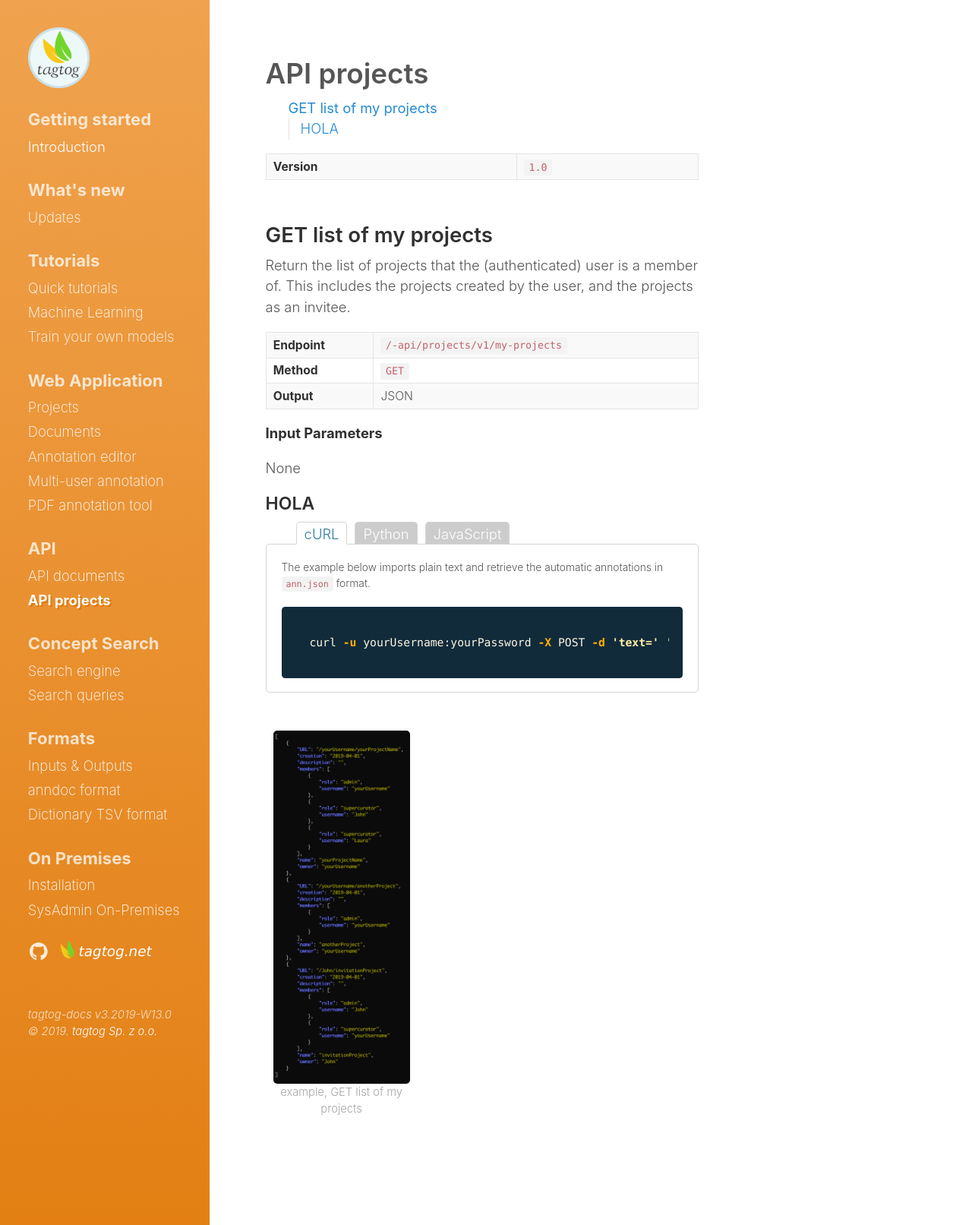
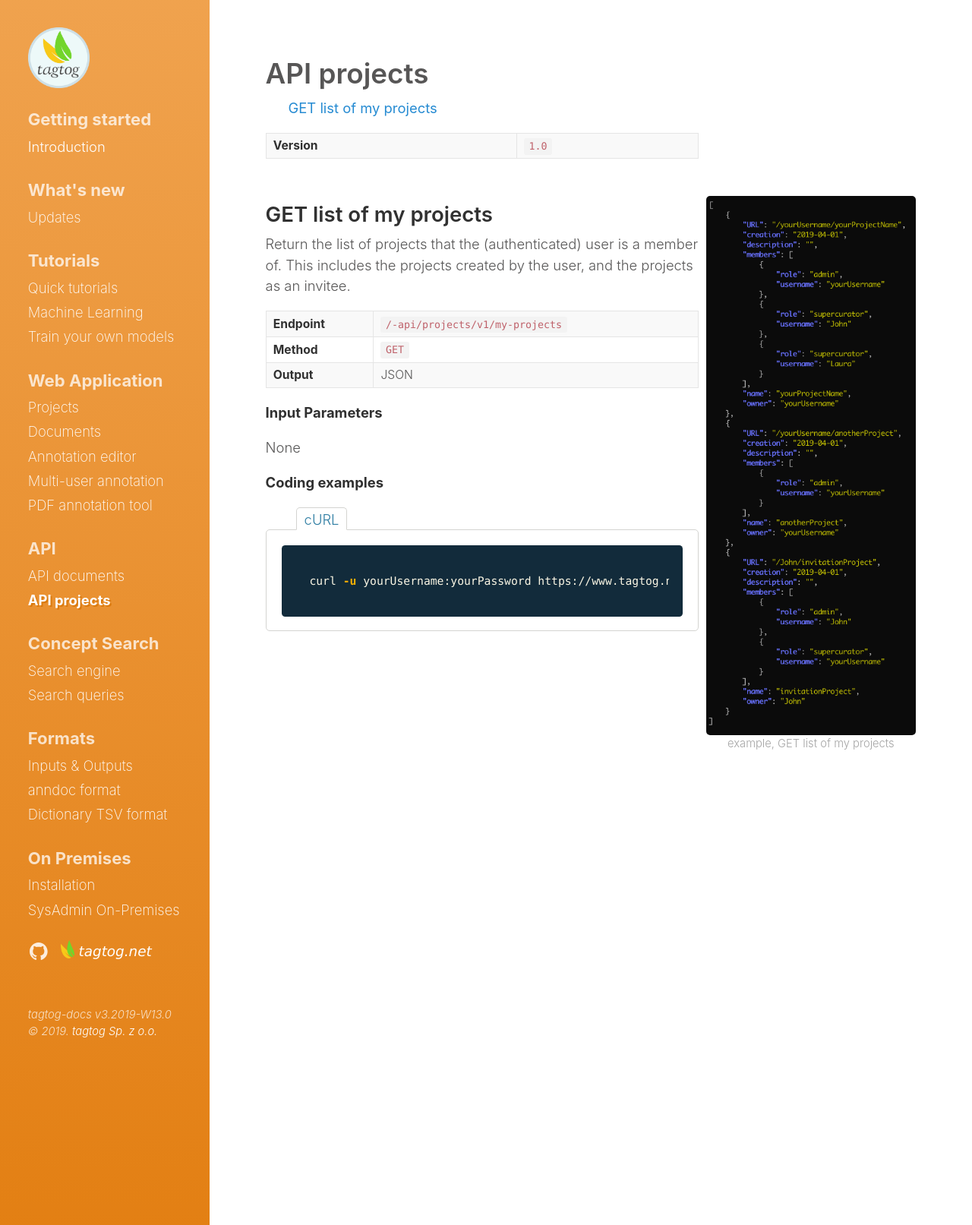
Before and after one commit to tagtogorg/tagtog-doc, a Jekyll site: the page built from site/API_projects_v1.md, in a window 1280 px wide. Shown: the whole page at 76% size. Built offline with Jekyll 4.4.1, drawn with Linux system fonts in a browser that asks for light colours; nearby versions of some CDN libraries.

Commit message:
go g og ogo

````diff
--- a/site/API_projects_v1.md
+++ b/site/API_projects_v1.md
@@ -49,22 +49,20 @@ Return the list of projects that the (authenticated) user is a member of. This i
 None
 
 
-#### HOLA
+**Coding examples**
 
 <div id="tabs-container">
   <ul class="tabs-menu">
     <li class="current"><a href="#tab-1-plain-text">cURL</a></li>
-    <li><a href="#tab-2-plain-text">Python</a></li>
-    <li><a href="#tab-3-plain-text">JavaScript</a></li>
   </ul>
   <div class="tab">
-  <p class="code-desc">The example below imports plain text and retrieve the automatic annotations in <code>ann.json</code> format.</p>
 <div id="tab-1-plain-text" class="tab-content" style="display: block" markdown="1">
 ```shell
-curl -u {{ page.api_username }}:{{ page.api_pwd }} -X POST -d 'text={{ page.api_plain_text }}' '{{ page.api_document_url }}?project={{ page.api_project }}&owner={{ page.api_username }}&output=ann.json'
+curl -u yourUsername:yourPassword {{ page.api_document_url }}/my-projects
 ```
 </div>
-
+  </div>
+</div>
 
 </div>
 
````
